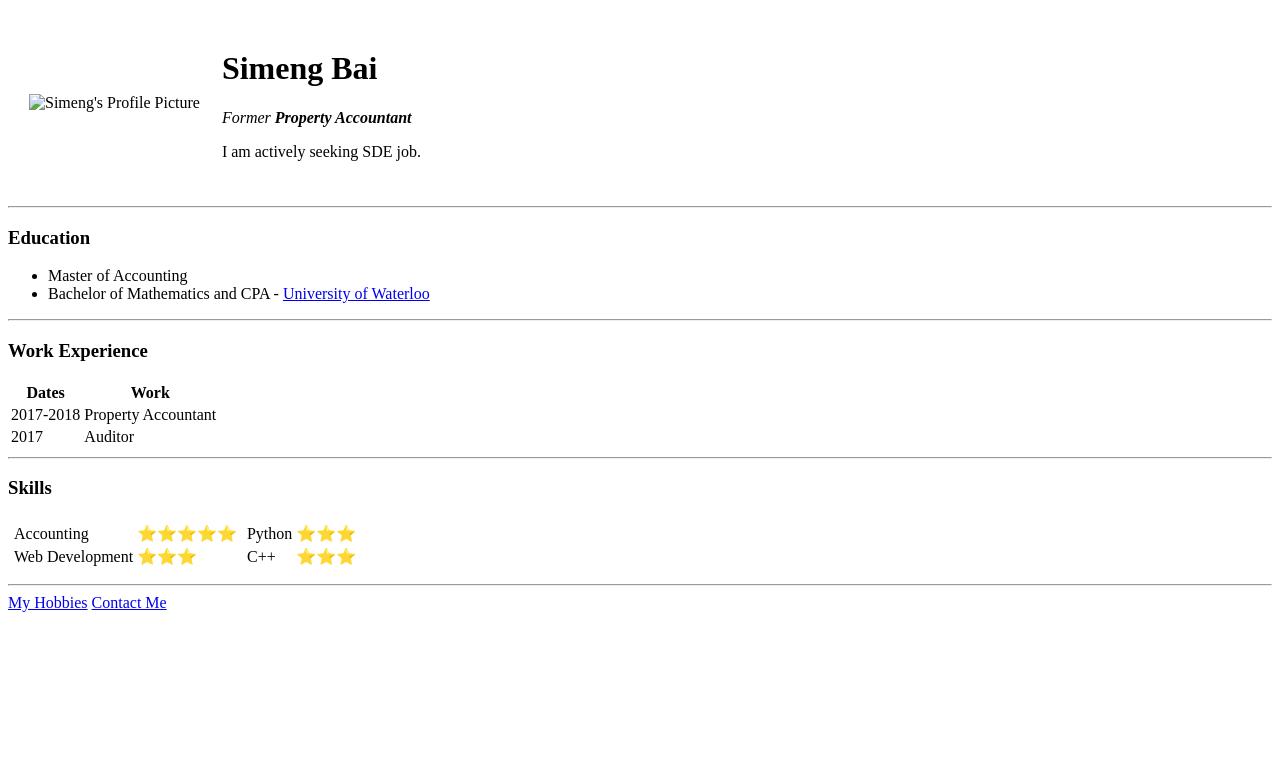
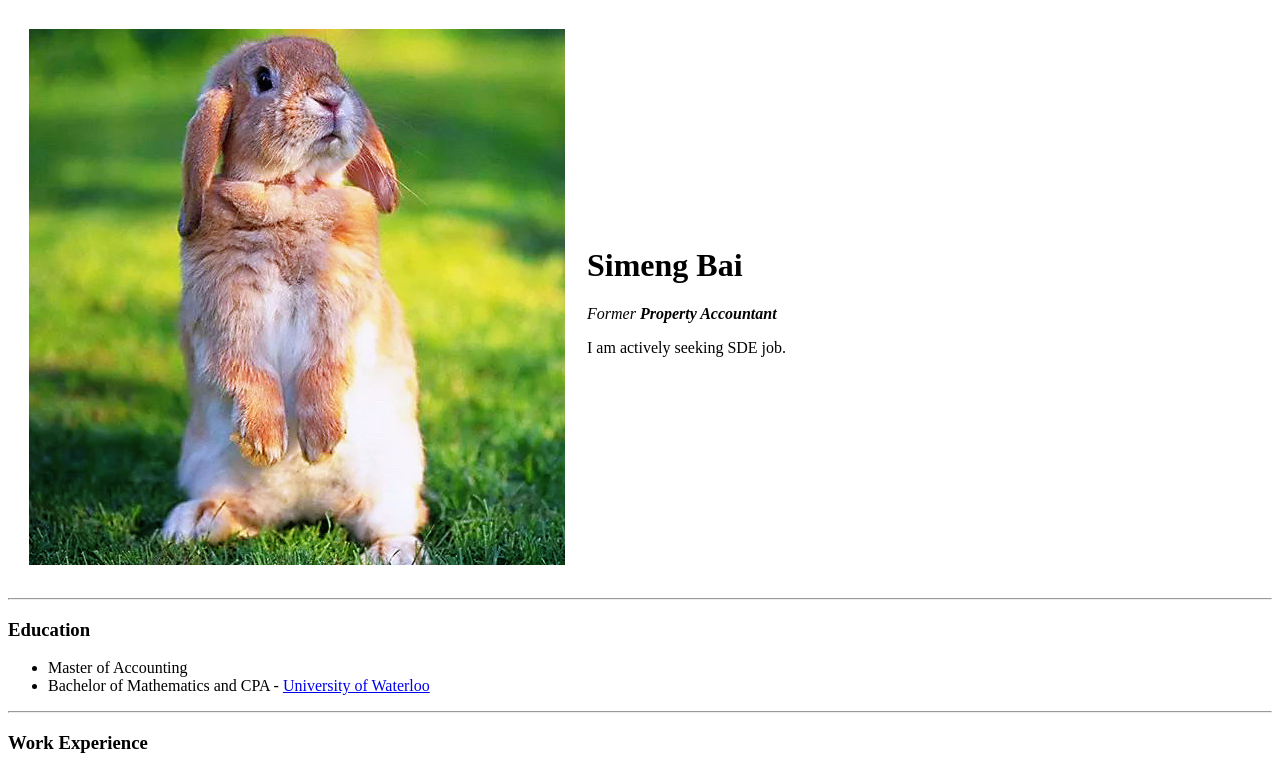
Before and after one commit to RainieMeng/cv, a plain HTML site: page index.html in a window 1280 px wide. Shown: the top 770 px of the page. Drawn offline with Linux system fonts and the light colour scheme.

Commit message:
Update index.html

```diff
--- a/index.html
+++ b/index.html
@@ -9,7 +9,7 @@
   <body>
     <table cellspacing="20">
       <tr>
-        <td><img src="image/r.jpg" alt="Simeng's Profile Picture"></td>
+        <td><img src="r.jpg" alt="Simeng's Profile Picture"></td>
         <td><h1>Simeng Bai</h1>
         <p><em>Former <strong>Property Accountant</strong></em></p>
         <p>I am actively seeking SDE job.</p></td>
```
